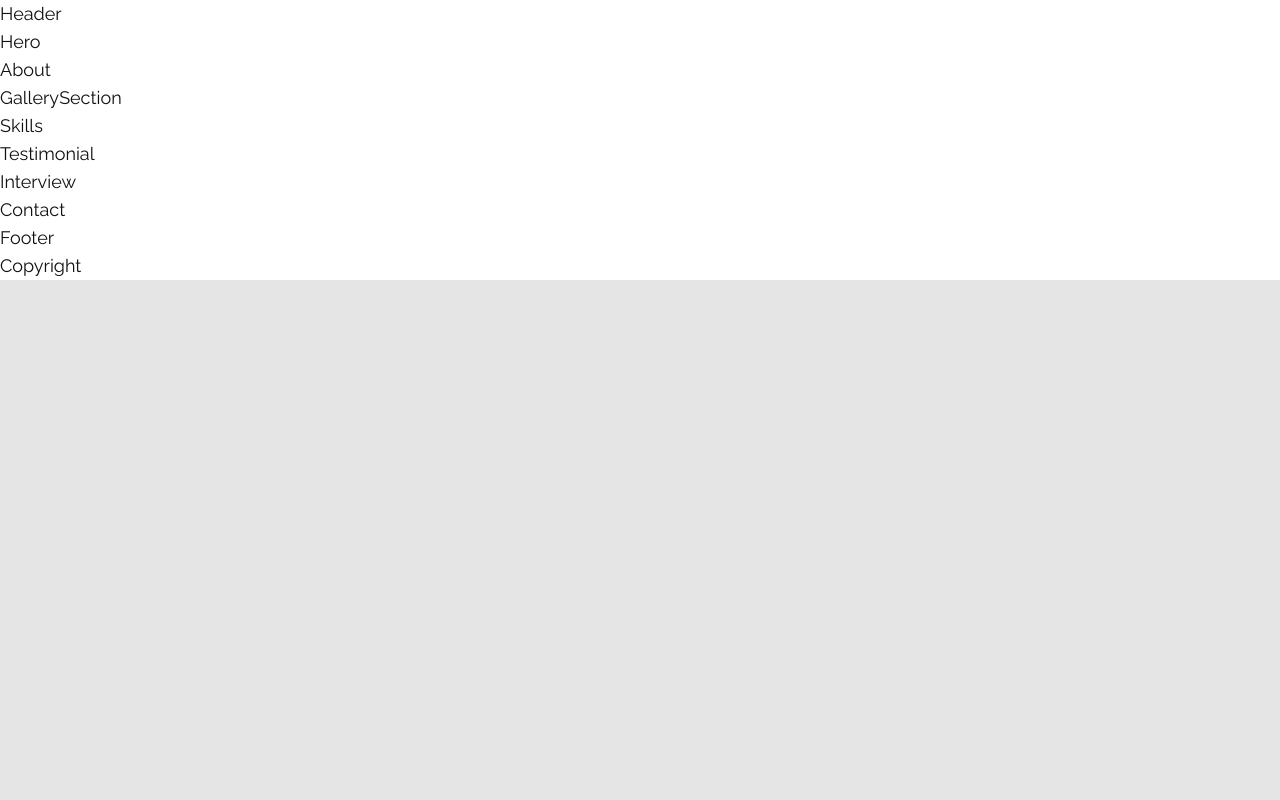
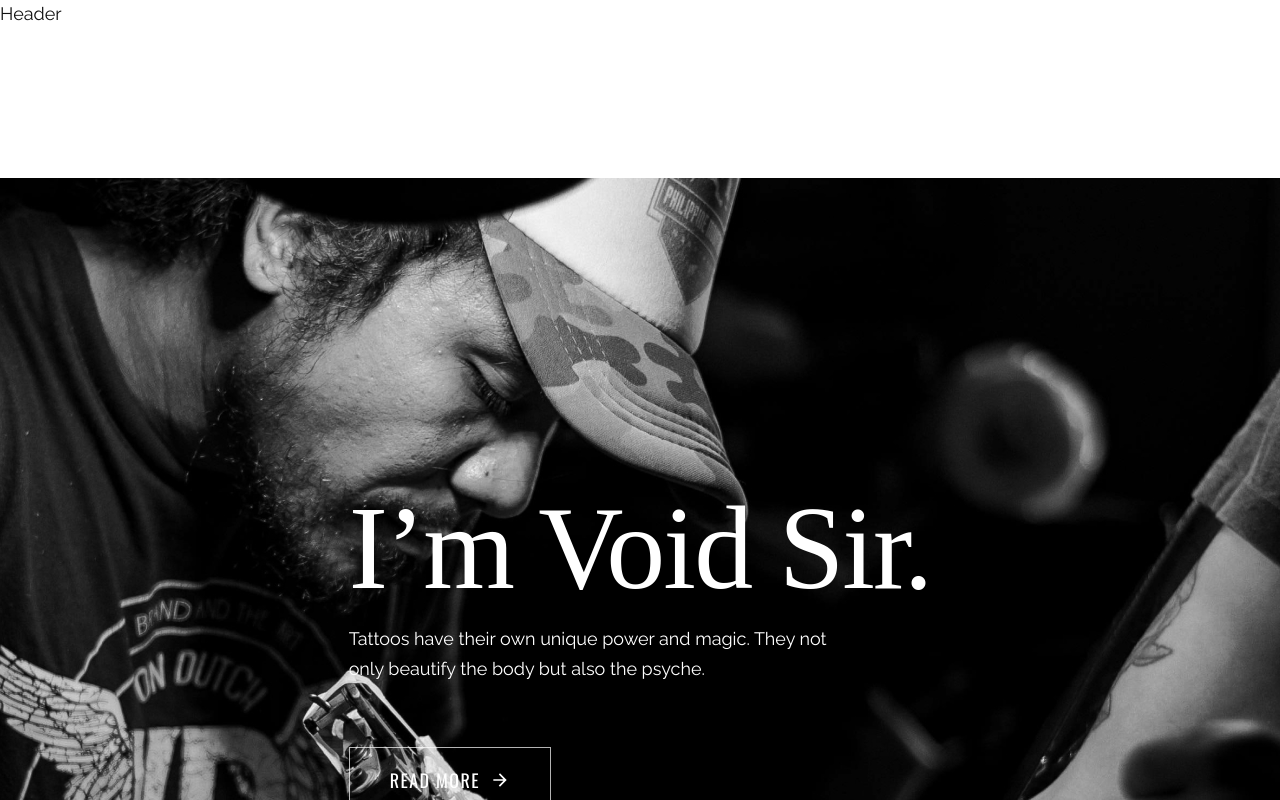
Before and after one commit to mammimia/tattoo-studio-website, a React (Create React App) app: page / in a window 1280 px wide. Shown: the top 800 px of the page. Built offline with nearby package versions, Linux system fonts and the light colour scheme; the HTML template or start-up script is replaced by a standard one; a web font is replaced by a local one.

Commit message:
Hero implemented

```diff
--- a/src/components/Hero.js
+++ b/src/components/Hero.js
@@ -1,7 +1,49 @@
-import React from 'react';
+import { motion } from "framer-motion";
+import React from "react";
+import { heroData } from "../data";
+import { fadeIn } from "../variants";
+
+const container = {
+  hidden: {},
+  show: {
+    transistion: {
+      staggerChildren: 0.1,
+      delayChildren: 0.6,
+    },
+  },
+};
 
 const Hero = () => {
-  return <div>Hero</div>;
+  const { title, subtitle, btnText, btnIcon } = heroData;
+  return (
+    <section
+      className="bg-hero bg-cover bg-center min-h-[40vh]
+     lg:h-[948px] bg-no-repeat relative mt-[120px] lg:mt-[150px]"
+    >
+      <motion.div
+        variants={container}
+        initial="hidden"
+        whileInView={"show"}
+        className="container mx-auto  min-h-[40vh] lg:h-full flex items-center justify-center xl:justify-end"
+      >
+        <div className="text-white text-center lg:text-left lg:max-w-[640px]">
+          <motion.h1 variants={fadeIn("down")} className="h1">
+            {title}
+          </motion.h1>
+          <motion.p variants={fadeIn("down")} className="mb-8 lg:mb-16 max-w-lg leading-relaxed">
+            {subtitle}
+          </motion.p>
+
+          <motion.div variants={fadeIn("down")}>
+            <button className="btn btn-sm lg:btn-lg btn-outline mx-auto lg:mx-0">
+              {btnText} <div className="text-xl">{btnIcon}</div>
+            </button>
+          </motion.div>
+        </div>
+        <div className="hidden xl:flex absolute -bottom-2 right-0 left-0 before:content-outlineText"></div>
+      </motion.div>
+    </section>
+  );
 };
 
 export default Hero;
```
